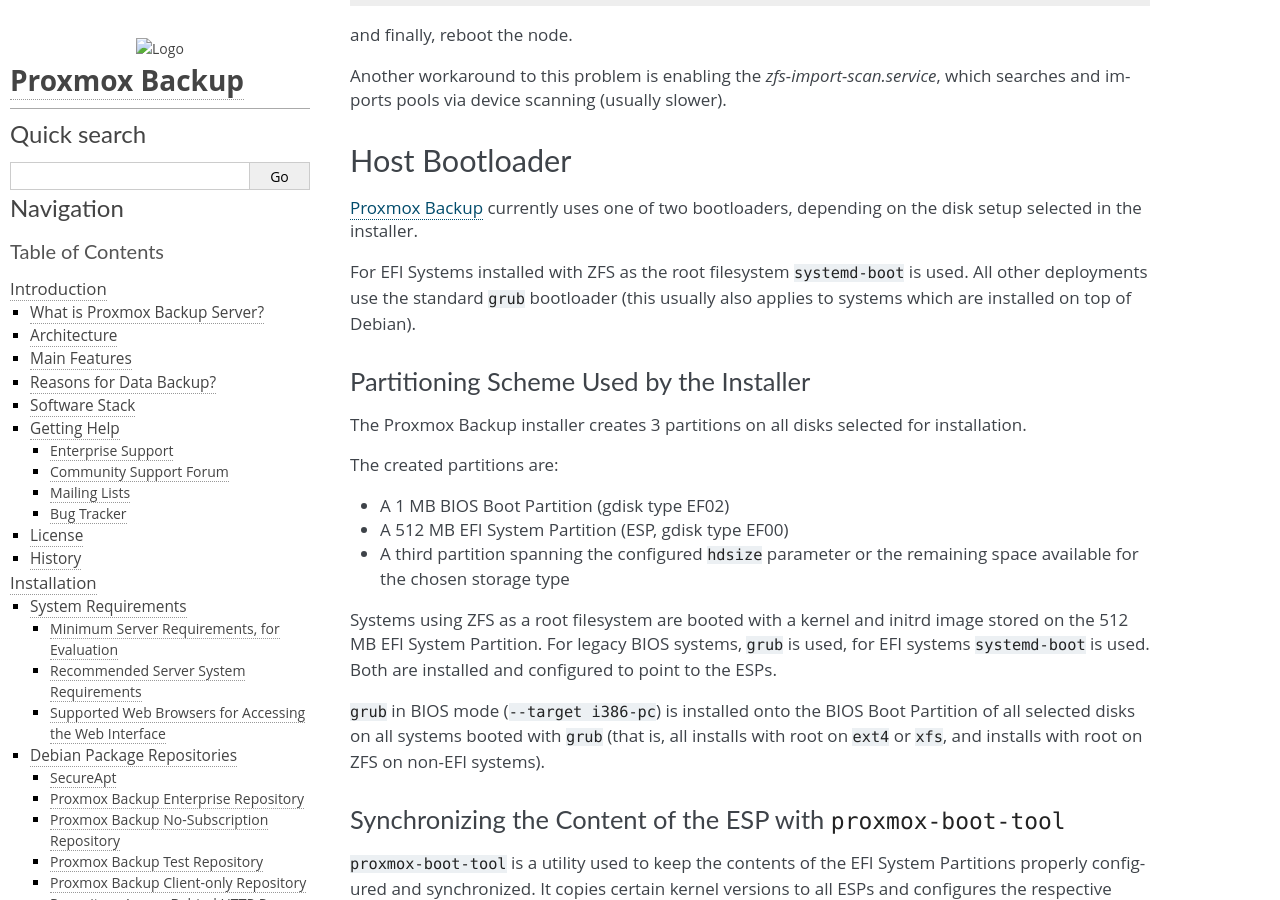
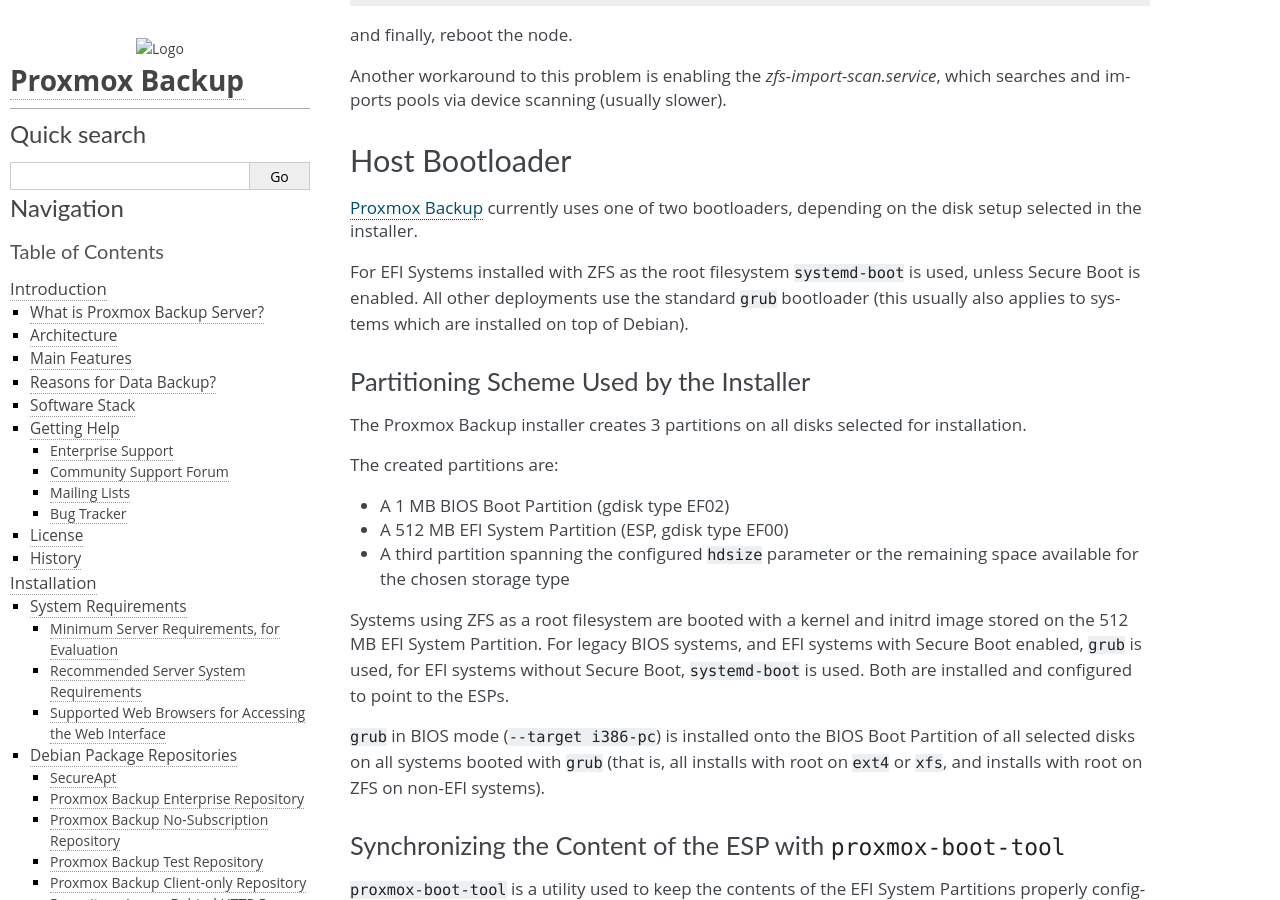
Before and after one commit to rikka-chunibyo/PBS-X, a Sphinx documentation site: the page built from docs/sysadmin.rst, in a window 1280 px wide and 900 px high, scrolled down 8022 px. Built offline with Sphinx 7.4.7, drawn with Linux system fonts in a browser that asks for light colours; some of the changed text lies outside the part shown.

Commit message:
docs: add further secure boot information, as in pve-docs
Signed-off-by: Alexander Zeidler <a.zeidler@proxmox.com>

```diff
--- a/docs/system-booting.rst
+++ b/docs/system-booting.rst
@@ -8,8 +8,9 @@ Host Bootloader
 selected in the installer.
 
 For EFI Systems installed with ZFS as the root filesystem ``systemd-boot`` is
-used. All other deployments use the standard ``grub`` bootloader (this usually
-also applies to systems which are installed on top of Debian).
+used, unless Secure Boot is enabled. All other deployments use the standard
+``grub`` bootloader (this usually also applies to systems which are installed
+on top of Debian).
 
 
 .. _systembooting-installer-part-scheme:
@@ -30,9 +31,10 @@ The created partitions are:
   remaining space available for the chosen storage type
 
 Systems using ZFS as a root filesystem are booted with a kernel and initrd image
-stored on the 512 MB EFI System Partition. For legacy BIOS systems, ``grub`` is
-used, for EFI systems ``systemd-boot`` is used. Both are installed and configured
-to point to the ESPs.
+stored on the 512 MB EFI System Partition. For legacy BIOS systems, and EFI
+systems with Secure Boot enabled, ``grub`` is used, for EFI systems without
+Secure Boot, ``systemd-boot`` is used. Both are installed and configured to
+point to the ESPs.
 
 ``grub`` in BIOS mode (``--target i386-pc``) is installed onto the BIOS Boot
 Partition of all selected disks on all systems booted with ``grub`` (that is,
@@ -101,6 +103,15 @@ Proxmox Backup's kernel update synchronization mechanism, use the following:
 .. code-block:: console
 
   # proxmox-boot-tool init /dev/sda2
+
+or
+
+.. code-block:: console
+
+  # proxmox-boot-tool init /dev/sda2 grub
+
+to force initialization with Grub instead of systemd-boot, for example for
+Secure Boot support.
 
 Following this, `/etc/kernel/proxmox-boot-uuids`` should contain a new line with the
 UUID of the newly added partition. The ``init`` command will also automatically
```
